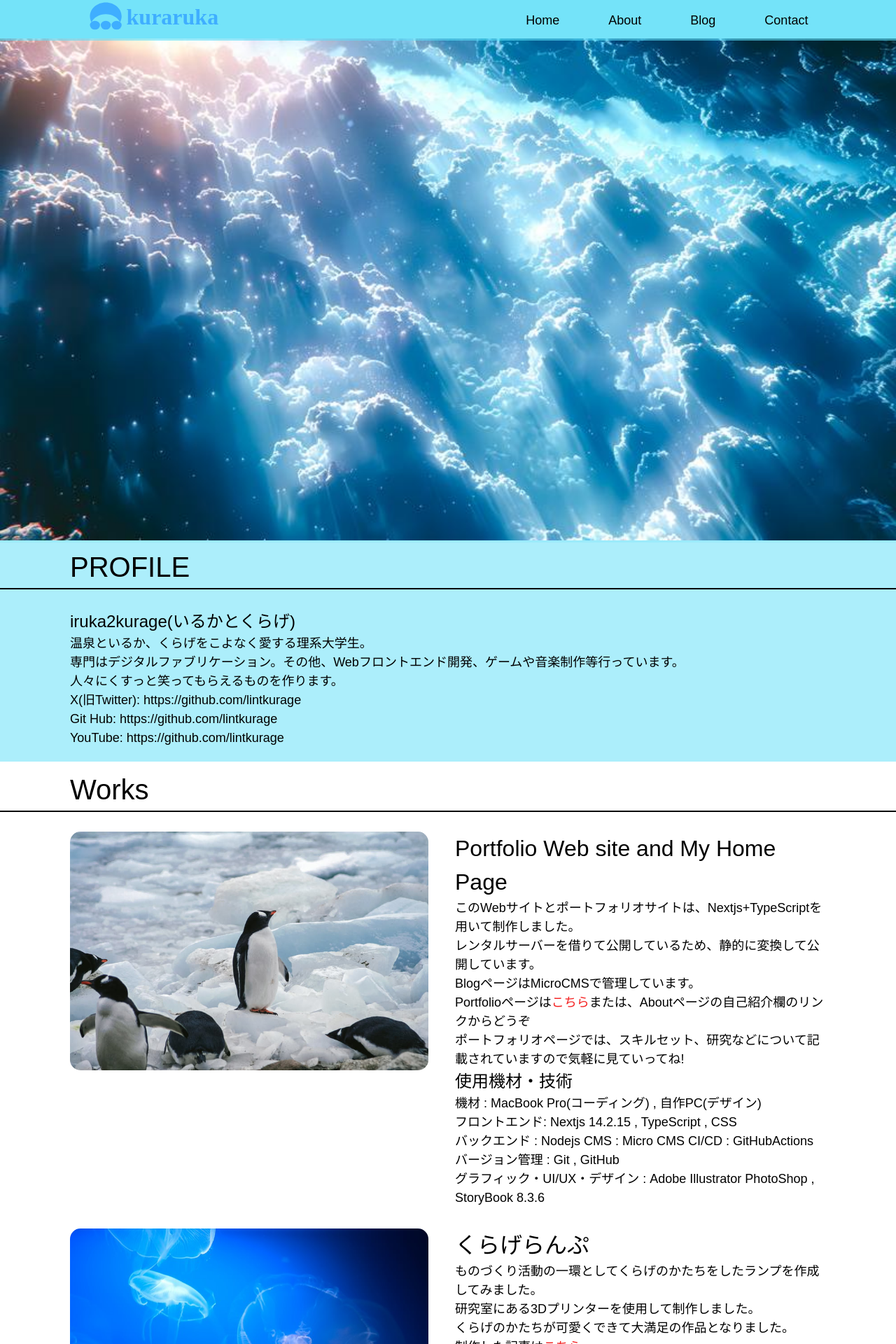
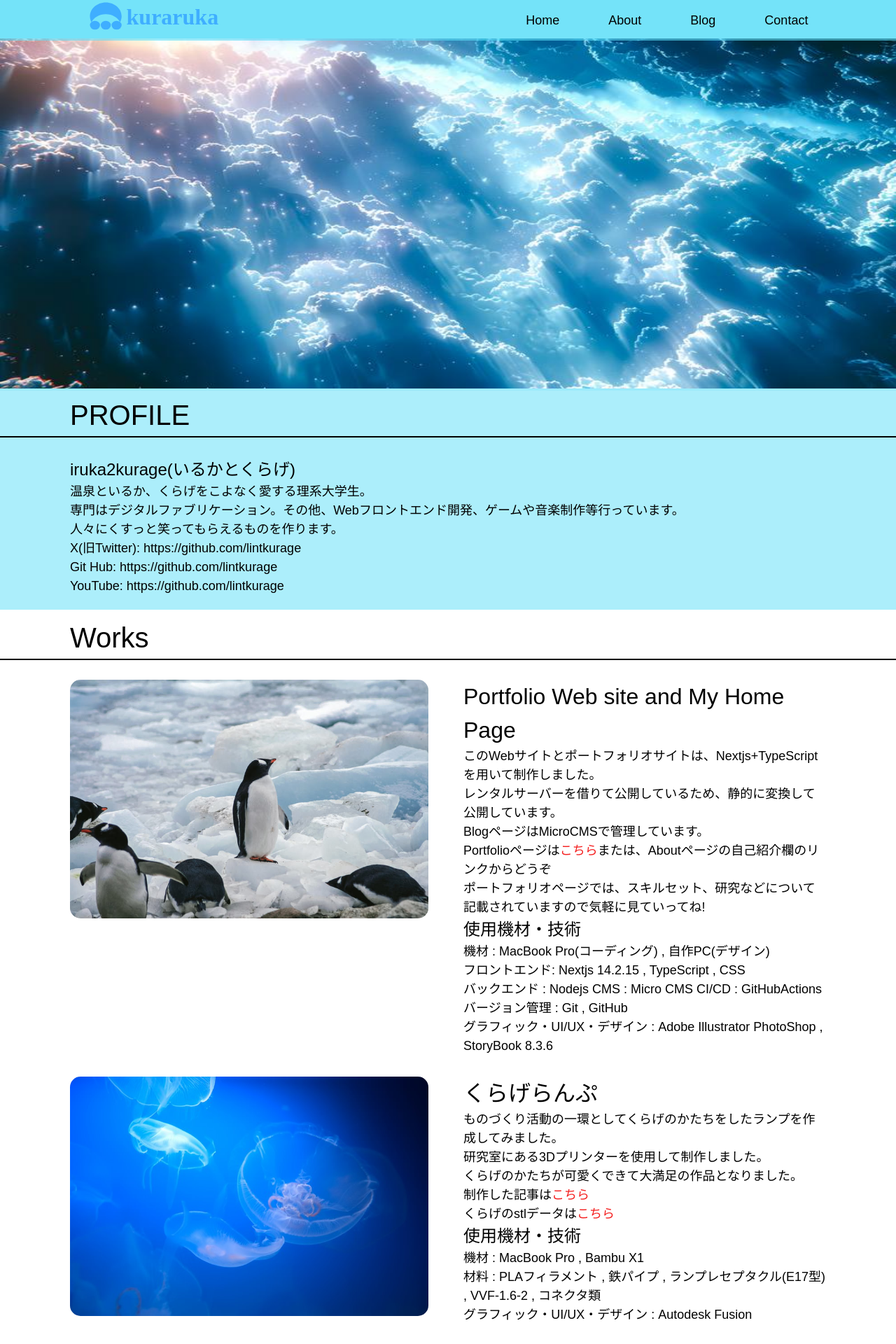
Before and after one commit to lintkurage/kuraruka, a Next.js app: page / in a window 1280 px wide. Shown: the top 1920 px of the page at 70% size. Built offline with nearby package versions, Linux system fonts and the light colour scheme.

Commit message:
軽微な変更

```diff
--- a/src/components/indexhero.tsx
+++ b/src/components/indexhero.tsx
@@ -13,11 +13,11 @@ export default function Indexhero() {
                 <div className={styles.headertopmain}>
                     <div className={styles.image}>
                         <Image
+                            className={styles.img}
                             src="/marinindex.jpg"
                             width={mainimagewidth}
                             height={mainimagehight}
                             alt="index1"
-                            layout="responsive"
                         />
                     </div>
                 </div>
--- a/src/styles/contents.module.css
+++ b/src/styles/contents.module.css
@@ -9,10 +9,7 @@
     padding-top: 10px;
 }
 
-.imagecontents {
-    width: 500px; /* 必要に応じて調整 */
-    height: auto;
-}
+
 
 .image {
     width: 40vw;
--- a/src/styles/indexhero.module.css
+++ b/src/styles/indexhero.module.css
@@ -6,6 +6,11 @@
 .image {
     text-align: center;
     padding-top: 5px;
+}
+
+.img{
+    width: 100vw;
+    height: 500px;
 }
 
 .hero {
```
